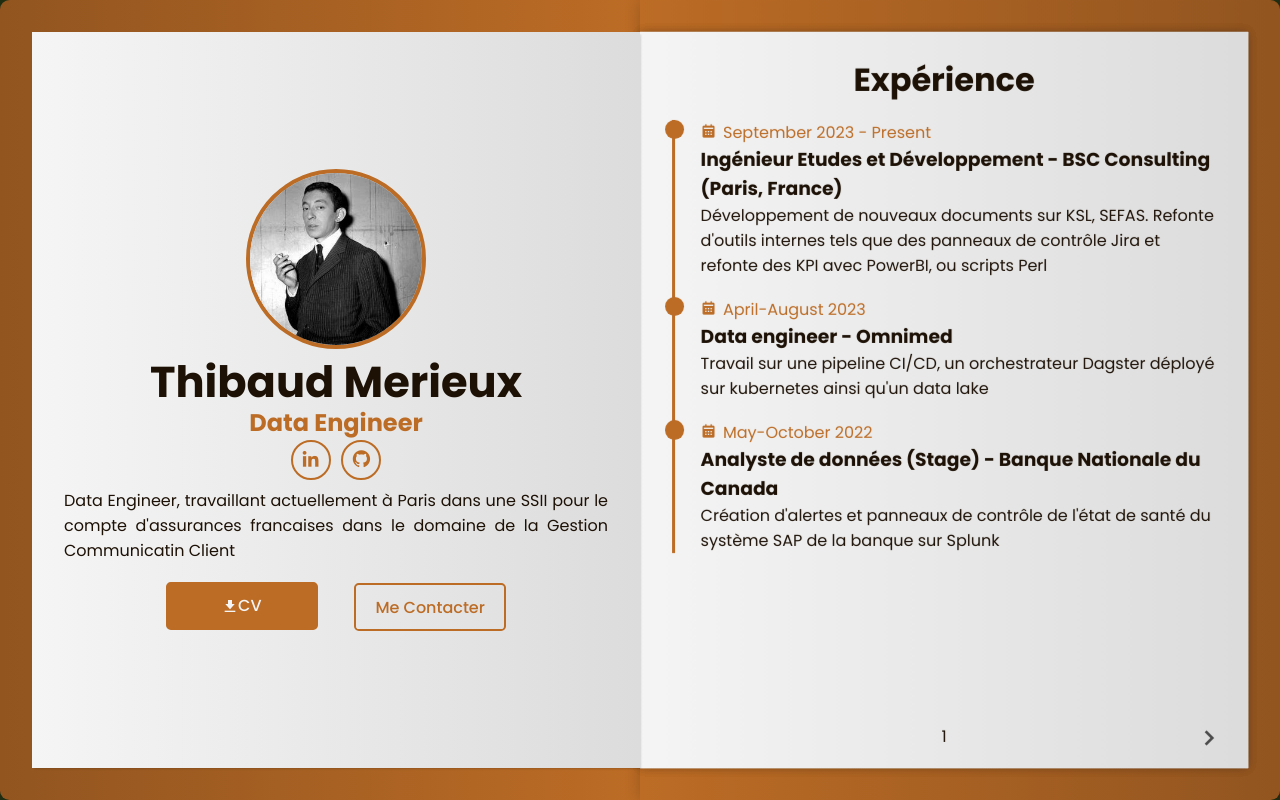
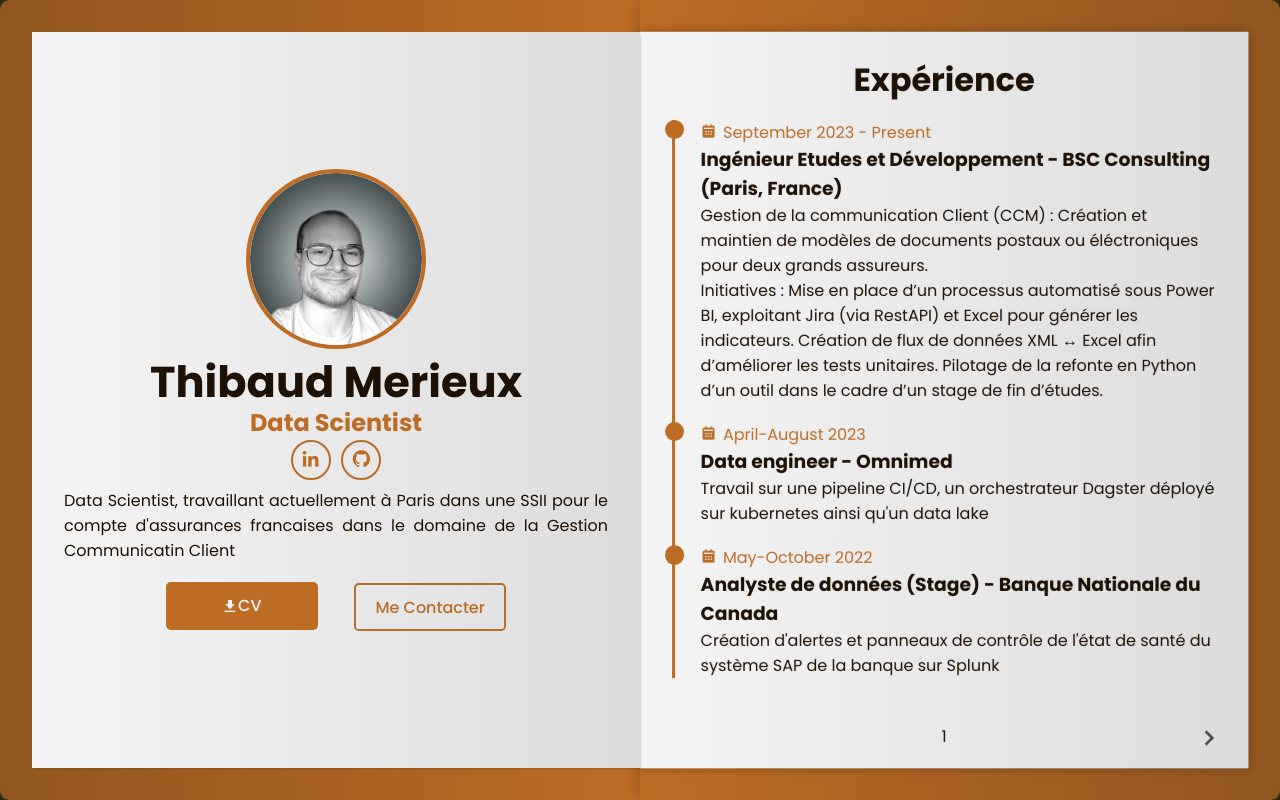
Before and after one commit to ThibaudMrx/portfolio, a plain HTML site: page index.html in a window 1280 px wide. Drawn offline with nearby package versions, Linux system fonts and the light colour scheme.

Commit message:
Update profile details and improve contact form functionality

```diff
--- a/index.html
+++ b/index.html
@@ -18,19 +18,19 @@
 				<!-- Profile page -->
 				<div class="book-page page-left">
 					<div class="profile-page">
-						<img src="ppGainsbourg.jpg" alt="" />
+						<img src="pp.png" alt="" />
 						<h1>Thibaud Merieux</h1>
-						<h3>Data Engineer</h3>
+						<h3>Data Scientist</h3>
 						<div class="social-media">
 							<!-- <a href="#"><i class="bx bxl-twitter"></i></a> -->
-							<a href="#"><i class="bx bxl-linkedin"></i></a>
-							<a href="#"><i class="bx bxl-github"></i></a>
+							<a href="https://www.linkedin.com/in/thibaudmerieux/"><i class="bx bxl-linkedin"></i></a>
+							<a href="https://github.com/ThibaudMrx"><i class="bx bxl-github"></i></a>
 						</div>
-						<p>Data Engineer, travaillant actuellement à Paris dans une SSII pour le compte d'assurances francaises dans le domaine de la Gestion Communicatin Client</p>
+						<p>Data Scientist, travaillant actuellement à Paris dans une SSII pour le compte d'assurances francaises dans le domaine de la Gestion Communicatin Client</p>
 
 						<div class="btn-box">
-							<a href="#" class="btn"><i class="bx bxs-download"></i> CV</a>
-							<a href="#" class="btn contact-me">Me Contacter</a>
+							<a href="CV_ThibaudMerieux.pdf" class="btn" download><i class="bx bxs-download"></i> CV</a>
+							<a href="mailto:thibaudmerieux@gmail.com" class="btn contact-me">Me Contacter</a>
 						</div>
 					</div>
 				</div>
@@ -45,7 +45,8 @@
 							<div class="workeduc-content">
 								<span class="year"><i class="bx bxs-calendar"></i>September 2023 - Present</span>
 								<h3>Ingénieur Etudes et Développement - BSC Consulting (Paris, France)</h3>
-								<p>Développement de nouveaux documents sur KSL, SEFAS. Refonte d'outils internes tels que des panneaux de contrôle Jira et refonte des KPI avec PowerBI, ou scripts Perl</p>
+								<p>Gestion de la communication Client (CCM) : Création et maintien de modèles de documents postaux ou éléctroniques pour deux grands assureurs.
+								<br> Initiatives : Mise en place d’un processus automatisé sous Power BI, exploitant Jira (via RestAPI) et Excel pour générer les indicateurs. Création de flux de données XML ↔ Excel afin d’améliorer les tests unitaires. Pilotage de la refonte en Python d’un outil dans le cadre d’un stage de fin d’études.</p>
 							</div>
 							<div class="workeduc-content">
 								<span class="year"><i class="bx bxs-calendar"></i>April-August 2023</span>
@@ -71,17 +72,14 @@
 						<div class="workeduc-box">
 							<div class="workeduc-content">
 								<span class="year"><i class="bx bxs-calendar"></i>2021-2022</span>
-								<h3>Double Diplome - Maitrise en Science des Données / Intelligence Articielle (Université de Sherbrooke - Québec)</h3>
+								<h3>Double Diplome - Maitrise en Data Science / IA (Université de Sherbrooke - Québec)</h3>
 								<p>Parmi les cours suivis : Apprentissage supervisé et non supervisé, Graphes bayésiens et markoviens, Modélisation de séries chronologiques ARIMA, Réseaux de neurones convolutifs (CNN), Réseaux de neurones récurrents (RNN), Grands modèles de langage (LLM).</p>
 							</div>
 							<div class="workeduc-content">
 								<span class="year"><i class="bx bxs-calendar"></i>2019-2022</span>
 								<h3>Diplôme d'ingénieur en sciences du numérique et télécommunications (ENSEEIHT - Toulouse)</h3>
-								<p><b>1re année, socle commun:</b> architecture des systèmes, télécommunications et réseaux, programmation impérative et orientée objet.</p>
-								<p>
-									<b>2e année, spécialisation développement logiciel:</b> Formation renforcée en avec des compétences en analyse numérique, optimisation et recherche opérationnelle, bases de données, programmation fonctionnelle, informatique parallèle, théories de la complexité et de la
-									calculabilité, et services web.
-								</p>
+								<p><b>1re année, socle commun:</b> Architecture des systèmes, télécommunications et réseaux, programmation impérative et orientée objet.</p>
+								<p><b>2e année : </b> Spécialisation développement logiciel</p>
 							</div>
 							<div class="workeduc-content">
 								<span class="year"><i class="bx bxs-calendar"></i>2017-2019</span>
@@ -103,30 +101,29 @@
 
 						<div class="services-box">
 							<div class="services-content">
-								<i class="bx bx-code-alt"></i>
+								<i class='bx bxl-aws'></i>
 								<h3>AWS Cloud Practitionner</h3>
-								<p>Obtenue le XX</p>
-								<a href="#" class="btn">Voir plus</a>
+								<p>Obtenue en décembre 2024</p>
+								<a href="https://www.credly.com/users/thibaud-merieux" class="btn">Voir plus</a>
 							</div>
 
 							<div class="services-content">
-								<i class="bx bx-objects-vertical-center"></i>
+								<i class='bx bxl-aws'></i>
 								<h3>AWS AI Practitionner</h3>
-								<p>Obtenue le XX</p>
-								<a href="#" class="btn">Voir plus</a>
+								<p>Obtenue en décembre 2024</p>
+								<a href="https://www.credly.com/users/thibaud-merieux" class="btn">Voir plus</a>
 							</div>
 
 							<div class="services-content">
-								<i class="bx bxs-paint"></i>
-								<h3>TOEIC</h3>
-								<p>990/990 Obtenu en Octobre 2022</p>
-								<a href="#" class="btn">Voir plus</a>
+								<i class='bx bxl-aws'></i>
+								<h3>AWS ML Engineer</h3>
+								<p>Obtenue en décembre 2024</p>
+								<a href="https://www.credly.com/users/thibaud-merieux" class="btn">Voir plus</a>
 							</div>
 							<div class="services-content">
-								<i class="bx bx-party"></i>
-								<h3>Dataconnect</h3>
-								<p>Lorem ipsum dolor sit amet consectetur adipisicing elit.</p>
-								<a href="#" class="btn">Voir plus</a>
+								<i class="bx bxs-paint"></i>
+								<h3>Anglais : TOEIC</h3>
+								<p>990/990 Obtenu en Octobre 2022</p>
 							</div>
 						</div>
 
@@ -142,49 +139,51 @@
 							<div class="skills-content">
 								<h3>Back-End</h3>
 								<div class="content">
-									<span><i class="bx bxl-html5"></i>Java</span>
-									<span><i class="bx bxs-file-css"></i>Python</span>
-									<span><i class="bx bxl-javascript"></i>KSL</span>
-									<span><i class="bx bxl-creative-commons"></i>JavaScript</span>
-									<span><i class="bx bx-barcode-reader"></i>Solidity</span>
+									<span><i class="bx bxl-java"></i>Java</span>
+									<span><i class='bx bx-text' ></i>KSL</span>
+									<span><i class="bx bxl-javascript"></i>JavaScript</span>
+									<span><i class="bx bx-code"></i>Solidity</span>
 								</div>
 							</div>
 							<div class="skills-content">
-								<h3>DevOps</h3>
+								<h3>Ops</h3>
 								<div class="content">
-									<span><i class="bx bx-circle-quarter"></i>Kubernetes</span>
-									<span><i class="bx bx-party"></i>Docker</span>
-									<span><i class="bx bx-money-withdraw"></i>Shell</span>
-									<span><i class="bx bx-money-withdraw"></i>Perl</span>
-									<span><i class="bx bx-money-withdraw"></i>Jenkins</span>
-									<span><i class="bx bx-money-withdraw"></i>Git</span>
+									<span><i class="bx bxl-kubernetes"></i>Kubernetes</span>
+									<span><i class="bx bxl-docker"></i>Docker</span>
+									<span><i class="bx bx-code"></i>Shell</span>
+									<span><i class="bx bx-code"></i>Perl</span>
+									<span><i class='bx bx-test-tube' ></i>Jenkins</span>
+									<span><i class='bx bxl-git' ></i>Git</span>
 								</div>
 							</div>
 							<div class="skills-content">
-								<h3>Data Intelligence</h3>
+								<h3>Data Science</h3>
 								<div class="content">
-									<span><i class="bx bxs-coffee-bean"></i>Power BI</span>
-									<span><i class="bx bxs-objects-vertical-top"></i>Splunk</span>
+									<span><i class="bx bxl-python"></i>Python</span>
+									<span>TensorFlow, PyTorch, sklearn</span>
+									<span><i class='bx bx-bar-chart' ></i>Power BI</span>
+									<span><i class="bx bx-code"></i></i>Splunk</span>
+									<span><i class='bx bx-data' ></i>SQL</span>
 								</div>
 							</div>
 
 							<div class="skills-content">
 								<h3>Organisationnel</h3>
 								<div class="content">
-									<span><i class="bx bxs-objects-vertical-top"></i>Travail Agile</span>
-									<span><i class="bx bxs-coffee-bean"></i>Jira</span>
-									<span><i class="bx bxs-coffee-bean"></i>Dev. CI/CD</span>
+									<span><i class='bx bxs-buildings'></i>Travail Agile</span>
+									<span><i class='bx bx-note' ></i>Jira</span>
+									<span><i class='bx bx-git-pull-request' ></i>CI/CD</span>
 								</div>
 							</div>
 
 							<div class="skills-content interests">
 								<h3>Centres d'intérêt</h3>
 								<div class="content">
-									<span><i class="bx bxs-objects-vertical-top"></i>Gym</span>
-									<span><i class="bx bxs-objects-vertical-top"></i>Escalade</span>
-									<span><i class="bx bxs-objects-vertical-top"></i>Ping Pong</span>
-									<span><i class="bx bxs-objects-vertical-top"></i>Photo.</span>
-									<span><i class="bx bxs-objects-vertical-top"></i>Stylisme</span>
+									<span><i class='bx bx-happy-alt' ></i>Gym</span>
+									<span><i class='bx bx-leaf' ></i>Escalade</span>
+									<span><i class='bx bx-happy-beaming' ></i>Ping Pong</span>
+									<span><i class='bx bxs-camera' ></i>Photo 35mm</span>
+									<span><i class='bx bx-briefcase' ></i>Stylisme</span>
 								</div>
 							</div>
 
@@ -208,15 +207,15 @@
 
 							<div class="info-box">
 								<div class="info-title">
-									<h3>Nom du projet</h3>
-									<a href="#">Demo. <i class="bx bx-link-external"></i></a>
+									<h3>Lotterie Blockchain</h3>
+									<a href="https://github.com/ThibaudMrx/foundry-lottery">Demo. <i class="bx bx-link-external"></i></a>
 								</div>
 								<p>Technologies utilisées</p>
-								<p>Lorem ipsum dolor sit amet consectetur adipisicing elit. Necessitatibus amet quia illo dolore quas numquam nobis quam aliquam sint qui incidunt eos sit, impedit harum?</p>
+								<p>Solidity pour le développement de contrats intelligents sur Ethereum et Makefile pour la gestion de l’automatisation des builds. Makefile/Shell aident à automatiser les processus de compilation et de test.</p>
 							</div>
 							<div class="btn-box">
-								<a href="#" class="btn">Code Source</a>
-								<a href="#" class="btn">Autres Projets</a>
+								<a href="https://github.com/ThibaudMrx/foundry-lottery" class="btn">Code Source</a>
+								<a href="https://github.com/ThibaudMrx/" class="btn">Autres Projets</a>
 							</div>
 						</div>
 						<span class="number-page">5</span>
@@ -228,11 +227,14 @@
 						<h1 class="title">Me Contacter</h1>
 
 						<div class="contact-box">
-							<form action="#">
-								<input type="text" class="field" placeholder="Full Name" required />
-								<input type="text" class="field" placeholder="Email Address" required />
-								<textarea name="" id="" cols="30" rows="10" class="field" placeholder="Your Message" required></textarea>
-								<input type="text" class="btn" value="Send Message" />
+							<form action="https://api.web3forms.com/submit" method="POST">
+								<input type="hidden" name="access_key" value="26cb8931-f927-40da-9e1a-62c2bae4eeeb">
+								<input type="checkbox" name="botcheck" class="hidden" style="display: none;">
+
+								<input type="text" name="name" class="field" placeholder="Nom" required />
+								<input type="email" name="email" class="field" placeholder="Adresse email" required />
+								<textarea name="message" cols="30" rows="10" class="field" placeholder="Message" required></textarea>
+								<input type="submit" class="btn" value="Envoyer" />
 							</form>
 						</div>
 
--- a/style.css
+++ b/style.css
@@ -354,6 +354,7 @@ body {
 	border-radius: 0.3rem;
 	font-weight: 600;
 	transition: 0.3s;
+	text-align: center;
 }
 
 .skills-content .content span:hover {
```
Also changed, not shown: pp.png (added), 1 other file.
